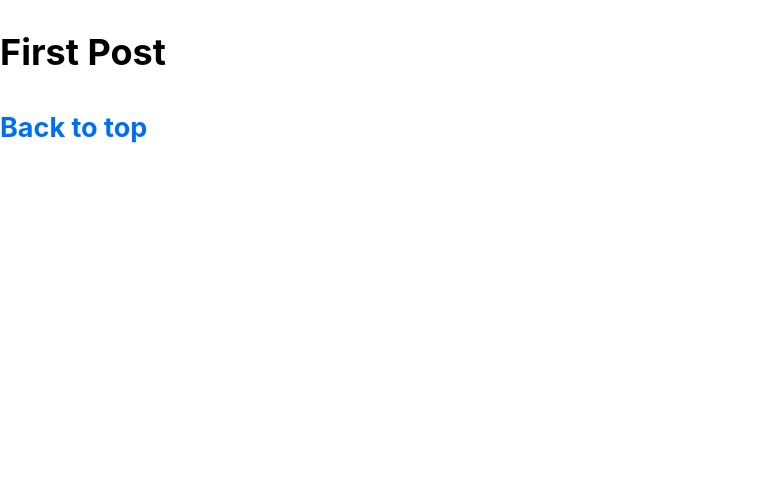
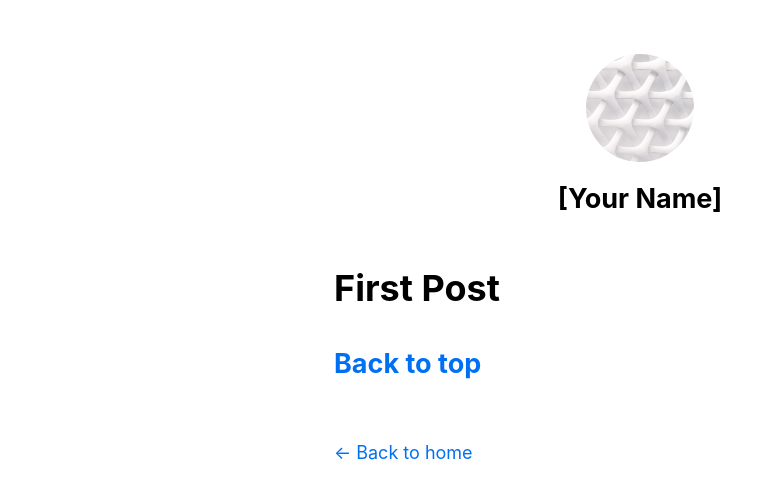
Before and after one commit to nekonenene/next-js-tutorial-blog, a Next.js app: page /posts/first-post in a window 1280 px wide. Shown: the top 498 px of the page, without its empty margins (0-782 px from the left). Built offline with nearby package versions, Linux system fonts and the light colour scheme.

Commit message:
Apply Layout

```diff
--- a/pages/posts/first-post.tsx
+++ b/pages/posts/first-post.tsx
@@ -1,10 +1,15 @@
+import Head from 'next/head'
 import Link from 'next/link'
+import Layout from '../../components/layout'
 
 export default function FirstPost() {
   return (
-    <>
+    <Layout>
+      <Head>
+        <title>This is first page</title>
+      </Head>
       <h1>First Post</h1>
       <h2><Link href="/"><a>Back to top</a></Link></h2>
-    </>
+    </Layout>
   )
 }
```
